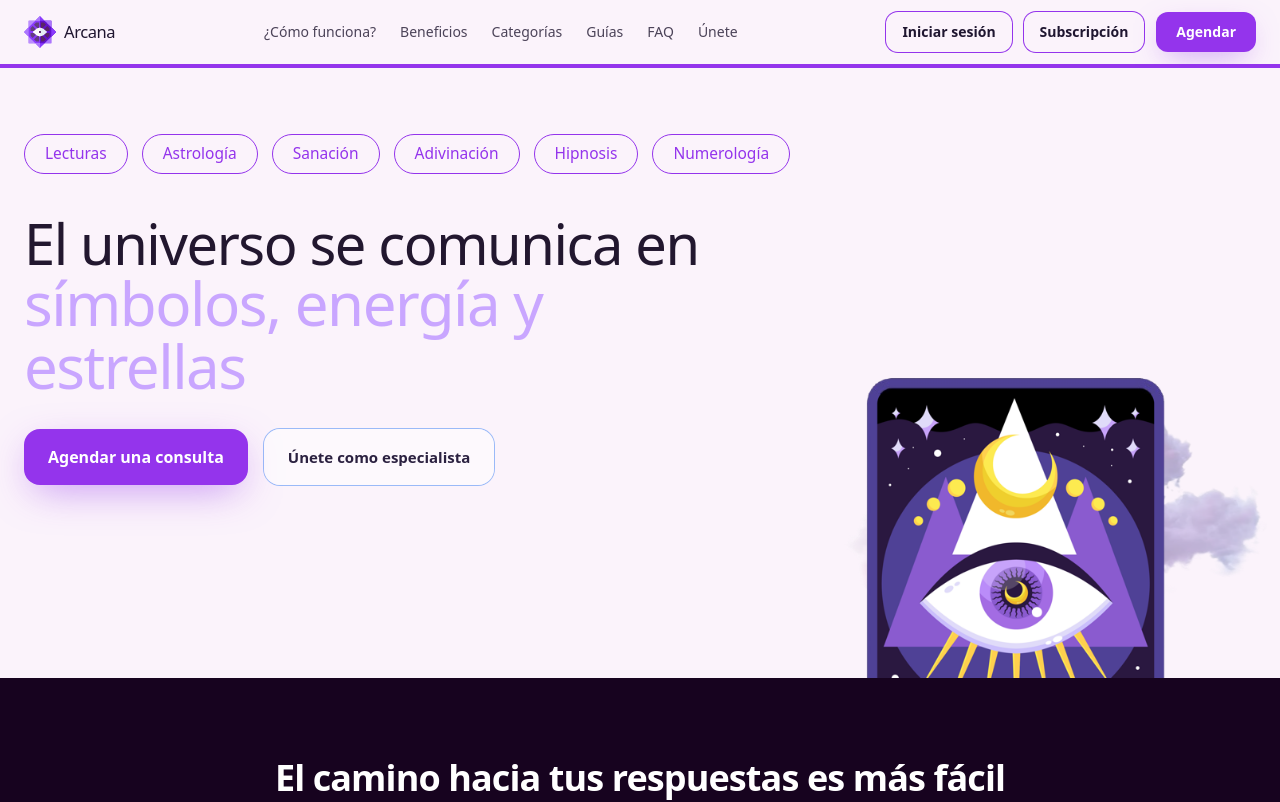
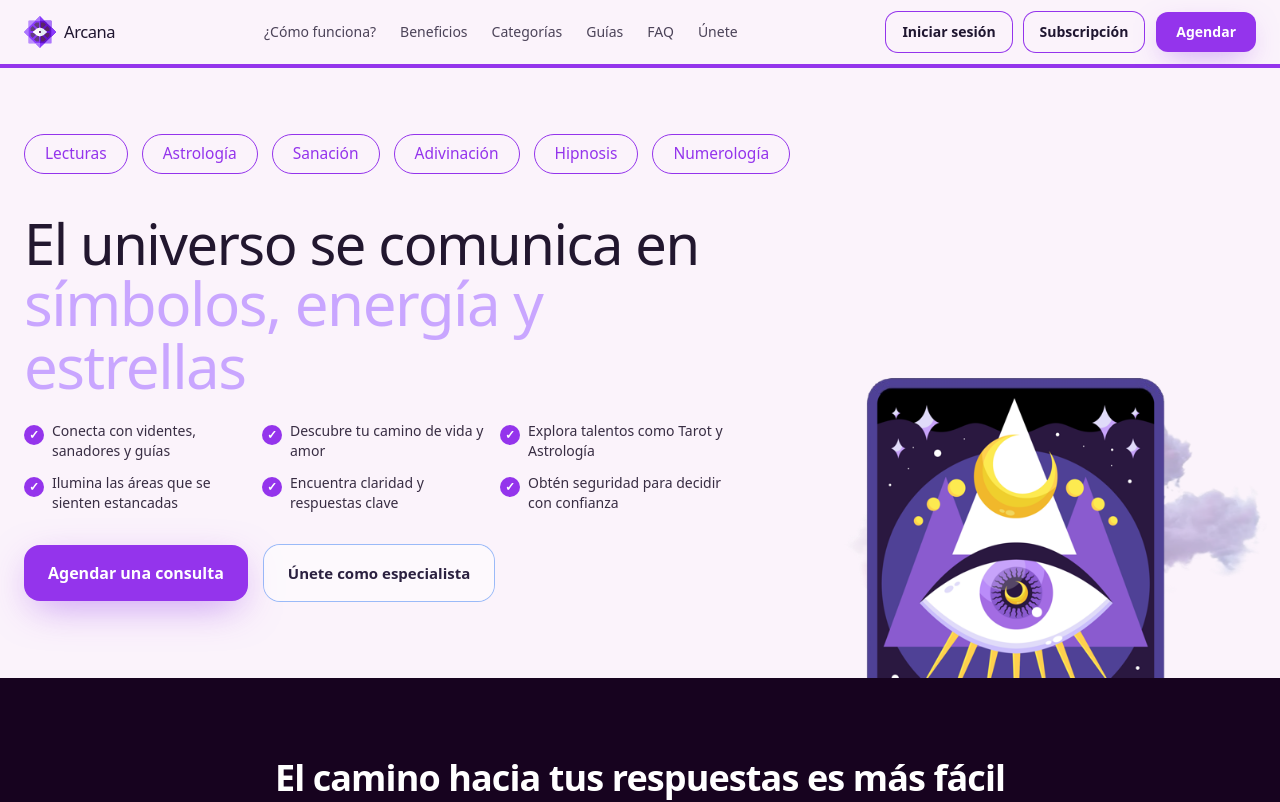
Before and after one commit to arcana302-art/arcana-v2, a Next.js app: page / in a window 1280 px wide. Shown: the top 802 px of the page. Built offline with nearby package versions, Linux system fonts and the light colour scheme.

Commit message:
Update Hero.tsx

```diff
--- a/app/components/Hero.tsx
+++ b/app/components/Hero.tsx
@@ -7,9 +7,10 @@ import { useMemo } from 'react';
 const HERO_IMG = '/brand/hero-card-eye.png';
 const CLOUD_IMG = '/brand/Nube1.png';
 
-// Color botón (morado) y morado claro ya usados en el sitio
+// Colores
 const BTN_PURPLE = '#9434ec';
 const LIGHT_PURPLE = '#c9a6ff';
+const CHECK_PURPLE = '#9434ec';
 
 export default function Hero() {
   const talents = useMemo(
@@ -24,17 +25,23 @@ export default function Hero() {
     []
   );
 
+  const bullets = [
+    'Conecta con videntes, sanadores y guías',
+    'Descubre tu camino de vida y amor',
+    'Explora talentos como Tarot y Astrología',
+    'Ilumina las áreas que se sienten estancadas',
+    'Encuentra claridad y respuestas clave',
+    'Obtén seguridad para decidir con confianza',
+  ];
+
   return (
     <section className="relative overflow-hidden bg-[#FBF3FB]">
-      {/* Línea divisoria morada (misma posición) */}
+      {/* Línea divisoria morada */}
       <div className="absolute left-0 right-0 top-0 h-[2px] bg-[#9434ec] z-[1]" />
 
       <div className="relative z-10 mx-auto max-w-7xl px-6 pt-10 pb-14 sm:pt-14 sm:pb-16">
         {/* FILA TALENTOS (chips) */}
-        <nav
-          aria-label="Talentos"
-          className="flex flex-wrap gap-3 sm:gap-3.5 pt-3"
-        >
+        <nav aria-label="Talentos" className="flex flex-wrap gap-3 sm:gap-3.5 pt-3">
           {talents.map((t) => (
             <Link
               key={t.href}
@@ -64,7 +71,7 @@ export default function Hero() {
         <div className="relative mt-6 sm:mt-10 grid grid-cols-12 gap-y-10 lg:gap-x-10">
           {/* LADO IZQUIERDO */}
           <div className="hero-left col-span-12 lg:col-span-7 xl:col-span-7">
-            {/* Títulos sin bold */}
+            {/* Títulos */}
             <h1 className="hero-title-1 text-[#22172f] font-normal tracking-tight text-[40px] leading-[1.05] sm:text-[56px] sm:leading-[1.04]">
               El universo se comunica en
             </h1>
@@ -74,6 +81,20 @@ export default function Hero() {
             >
               símbolos, energía y estrellas
             </h2>
+
+            {/* BULLETS CON CHECKS */}
+            <div className="grid grid-cols-1 sm:grid-cols-3 gap-3 mt-6">
+              {bullets.map((item, idx) => (
+                <div key={idx} className="flex items-start gap-2">
+                  <span
+                    className="flex-shrink-0 mt-1 h-5 w-5 flex items-center justify-center rounded-full bg-[#9434ec] text-white text-xs font-bold"
+                  >
+                    ✓
+                  </span>
+                  <span className="text-sm text-[#22172f]/90">{item}</span>
+                </div>
+              ))}
+            </div>
 
             {/* Botones CTA */}
             <div className="mt-8 flex flex-wrap gap-4">
@@ -167,7 +188,6 @@ export default function Hero() {
 
         /* ====== Ajustes SOLO móvil (<= 639px) ====== */
         @media (max-width: 639px) {
-          /* Títulos más contenidos (~2 líneas) */
           .hero-title-1 {
             font-size: 26px;
             line-height: 1.08;
@@ -177,12 +197,10 @@ export default function Hero() {
             line-height: 1.08;
           }
 
-          /* Reserva de ancho para que la carta no pise el texto */
           .hero-left {
             padding-right: 180px;
           }
 
-          /* Carta: al lado del título, tamaño controlado */
           .hero-card {
             position: absolute;
             right: 10px;
@@ -195,7 +213,6 @@ export default function Hero() {
             scale: 0.75; /* REDUCCIÓN 25% */
           }
 
-          /* Nube: más a la derecha y más discreta */
           .cloud-img {
             top: 26%;
             left: 62%;
```
